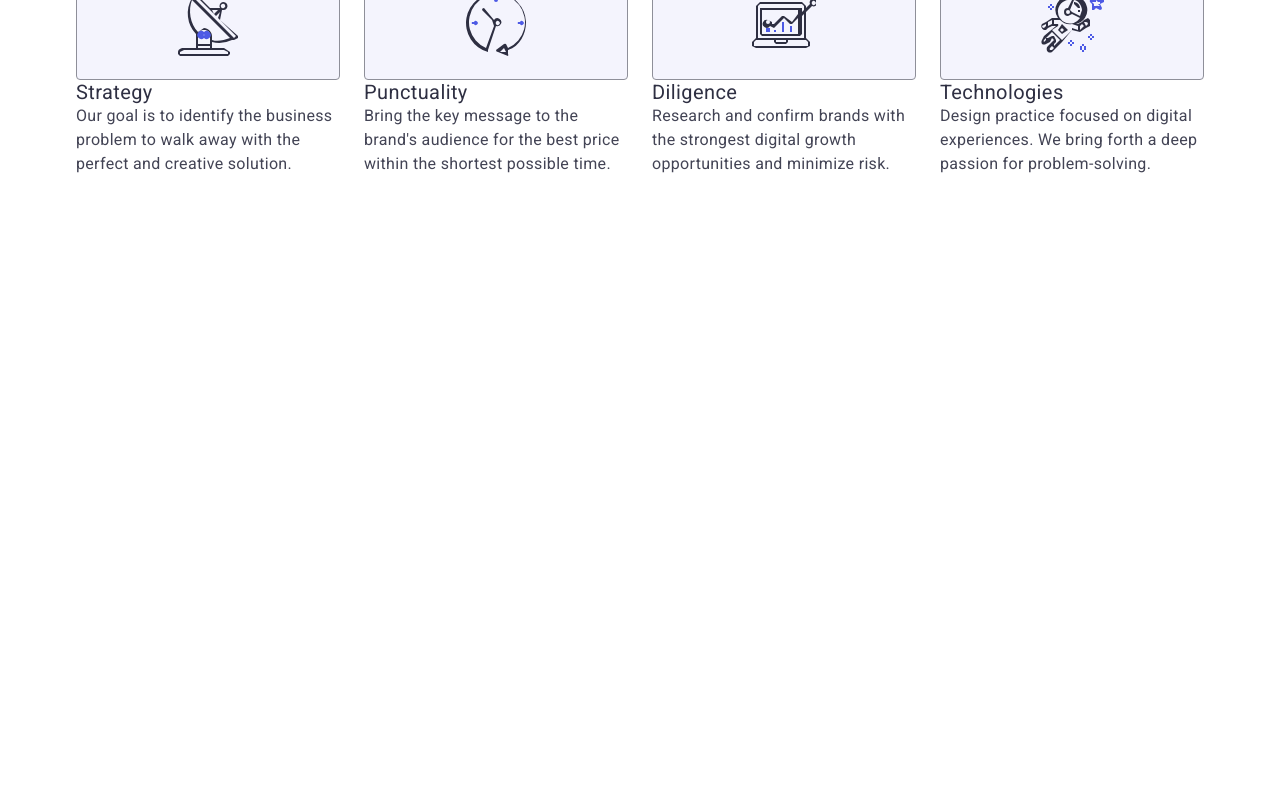
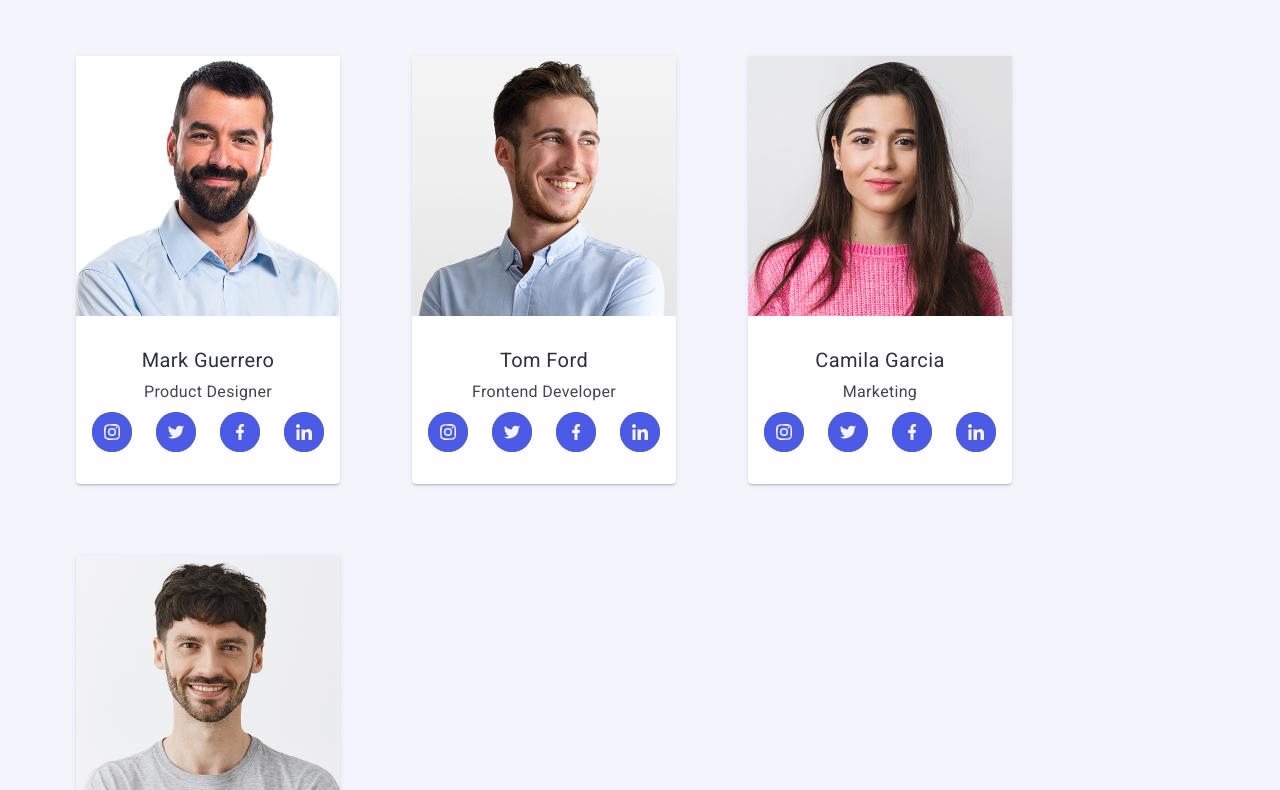
Before and after one commit to kostia-chernishevich/goit-markup-hw-06, a plain HTML site: page index.html in a window 1280 px wide. Shown: the part 152-942 px from the top of the page. Before the commit the page ends 800 px from the top, so only its background shows below. Drawn offline with nearby package versions, Linux system fonts and the light colour scheme.

Commit message:
add index file

```diff
--- a/css/styles.css
+++ b/css/styles.css
@@ -252,7 +252,7 @@ p {
   margin: 0 auto;
   width: 100%;
 }
-@media (min-resolution: 192dpi) {
+@media (min-resolution: 2x) {
   .section-effective-solutions {
     background-image: linear-gradient(
         rgba(46, 47, 66, 0.7),
@@ -267,7 +267,7 @@ p {
     padding: 112px 0;
     max-width: 768px;
   }
-  @media (min-resolution: 192dpi) {
+  @media (min-resolution: 2x) {
     .section-effective-solutions {
       background-image: linear-gradient(
           rgba(46, 47, 66, 0.7),
@@ -282,7 +282,7 @@ p {
     padding: 188px 0;
     max-width: 1440px;
   }
-  @media (min-resolution: 192dpi) {
+  @media (min-resolution: 2x) {
     .section-effective-solutions {
       background-image: linear-gradient(
           rgba(46, 47, 66, 0.7),
@@ -465,3 +465,104 @@ p {
     font-weight: 400;
   }
 }
+/* Our Team */
+.section-team {
+  background-color: #f4f4fd;
+  padding: 96px 28px;
+}
+.container-team {
+  flex-direction: column;
+}
+.list-team {
+  background-color: #f4f4fd;
+  display: flex;
+  flex-wrap: wrap;
+  gap: 72px;
+}
+.img-team {
+  display: block;
+}
+.title-team {
+  font-weight: 700;
+  font-size: 36px;
+  line-height: 1.11;
+  letter-spacing: 0.02em;
+  text-align: center;
+  color: #2e2f42;
+  text-transform: capitalize;
+  margin-bottom: 72px;
+}
+.team-item {
+  background-color: #ffffff;
+  border-radius: 0 0 4px 4px;
+  min-width: 264px;
+  height: auto;
+  display: flex;
+  align-items: center;
+  flex-direction: column;
+  width: calc((100% - 72px) / 4);
+  box-shadow: 0 2px 1px 0 rgba(46, 47, 66, 0.08),
+    0 1px 1px 0 rgba(46, 47, 66, 0.16), 0 1px 6px 0 rgba(46, 47, 66, 0.08);
+}
+.text-wrapper {
+  padding: 32px 0;
+}
+.title-name {
+  font-weight: 500;
+  font-size: 20px;
+  line-height: 1.2;
+  letter-spacing: 0.02em;
+  text-align: center;
+  color: #2e2f42;
+  margin-bottom: 8px;
+}
+.text-team {
+  font-weight: 400;
+  font-size: 16px;
+  line-height: 1.5;
+  letter-spacing: 0.02em;
+  text-align: center;
+  color: #434455;
+  padding-bottom: 8px;
+}
+.list-team-social {
+  gap: 24px;
+  text-decoration: none;
+  border-radius: 100%;
+  display: flex;
+  justify-content: center;
+  align-items: center;
+}
+.team-social-item {
+  display: flex;
+  align-items: center;
+  justify-content: center;
+  background-color: #4d5ae5;
+  width: 40px;
+  height: 40px;
+  border-radius: 100%;
+}
+.team-social-item:hover {
+  background-color: #404bbf;
+  transition-duration: 250ms;
+  transition-timing-function: cubic-bezier(0.4, 0, 0.2, 1);
+}
+.team-social {
+  fill: #f4f4fd;
+  width: 16px;
+  height: 16px;
+}
+.social-link {
+  width: 100%;
+  height: 100%;
+  background-color: #4d5ae5;
+  border-radius: 50%;
+  display: flex;
+  justify-content: center;
+  align-items: center;
+  transition: background-color 250ms cubic-bezier(0.4, 0, 0.2, 1);
+}
+.social-link:hover,
+.social-link:focus {
+  background-color: #404bbf;
+}
--- a/index.html
+++ b/index.html
@@ -84,7 +84,7 @@
       </section> -->
       <!-- #endregion main Effective Solutions -->
       <!-- #region main 2 -->
-      <section id="section-2" class="section-main">
+      <!-- <section id="section-2" class="section-main">
         <div class="container main-container">
           <h2 class="hidden">Title</h2>
           <ul class="main-list">
@@ -138,10 +138,10 @@
             </li>
           </ul>
         </div>
-      </section>
+      </section> -->
       <!-- #endregion main 2 -->
       <!-- #region main Our Team -->
-      <!-- <section id="section-3" class="section-team">
+      <section id="section-3" class="section-team">
         <div class="container container-team">
           <h2 class="title-team">Our Team</h2>
           <ul class="list-team">
@@ -149,6 +149,7 @@
               <img
                 class="img-team"
                 src="./images/img-3.jpg"
+                srcset="./images/img-3.jpg 1x, ./images/mark-2x.jpg 2x"
                 alt="Mark Guerrero, Product Designer"
                 width="264"
               />
@@ -191,6 +192,7 @@
               <img
                 class="img-team"
                 src="./images/img-2.jpg"
+                srcset="./images/img-2.jpg 1x, ./images/tom-2x.jpg 2x"
                 alt="Tom Ford, Frontend Developer"
                 width="264"
               />
@@ -233,6 +235,7 @@
               <img
                 class="img-team"
                 src="./images/img-1.jpg"
+                srcset="./images/img-1.jpg 1x, ./images/camila-2x.jpg 2x"
                 alt="Camila Garcia, Marketing"
                 width="264"
               />
@@ -275,6 +278,7 @@
               <img
                 class="img-team"
                 src="./images/img.jpg"
+                srcset="./images/img.jpg 1x, ./images/daniel-2x.jpg 2x"
                 alt="Daniel Wilson, UI Designer"
                 width="264"
               />
@@ -315,7 +319,7 @@
             </li>
           </ul>
         </div>
-      </section> -->
+      </section>
       <!-- #endregion main Our Team -->
       <!-- #region main Our Portfolio -->
       <!-- <section id="section-4" class="section-portfolio">
```
Also changed, not shown: images/camila-2x.jpg (added), images/daniel-2x.jpg (added), images/mark-2x.jpg (added), images/tom-2x.jpg (added).
